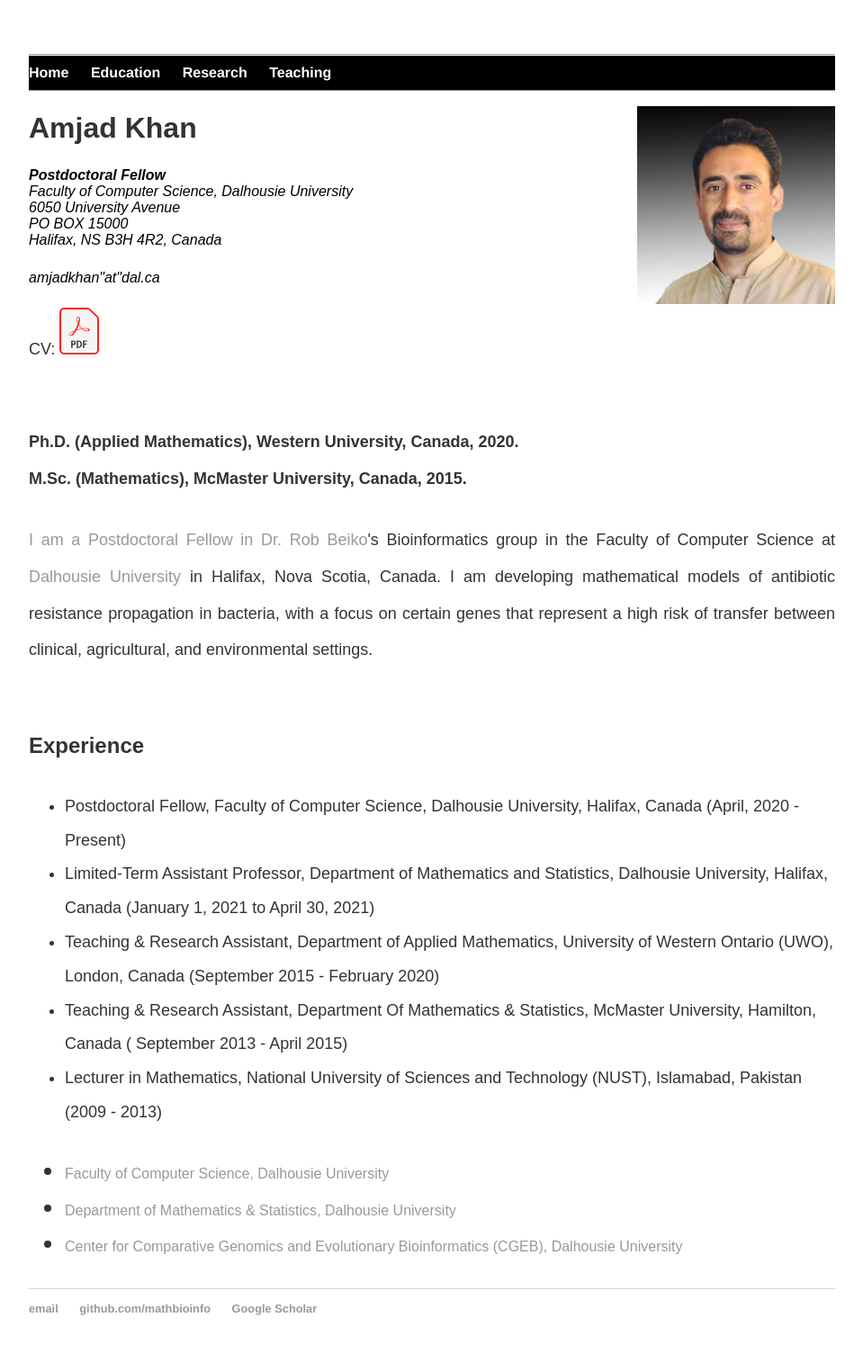
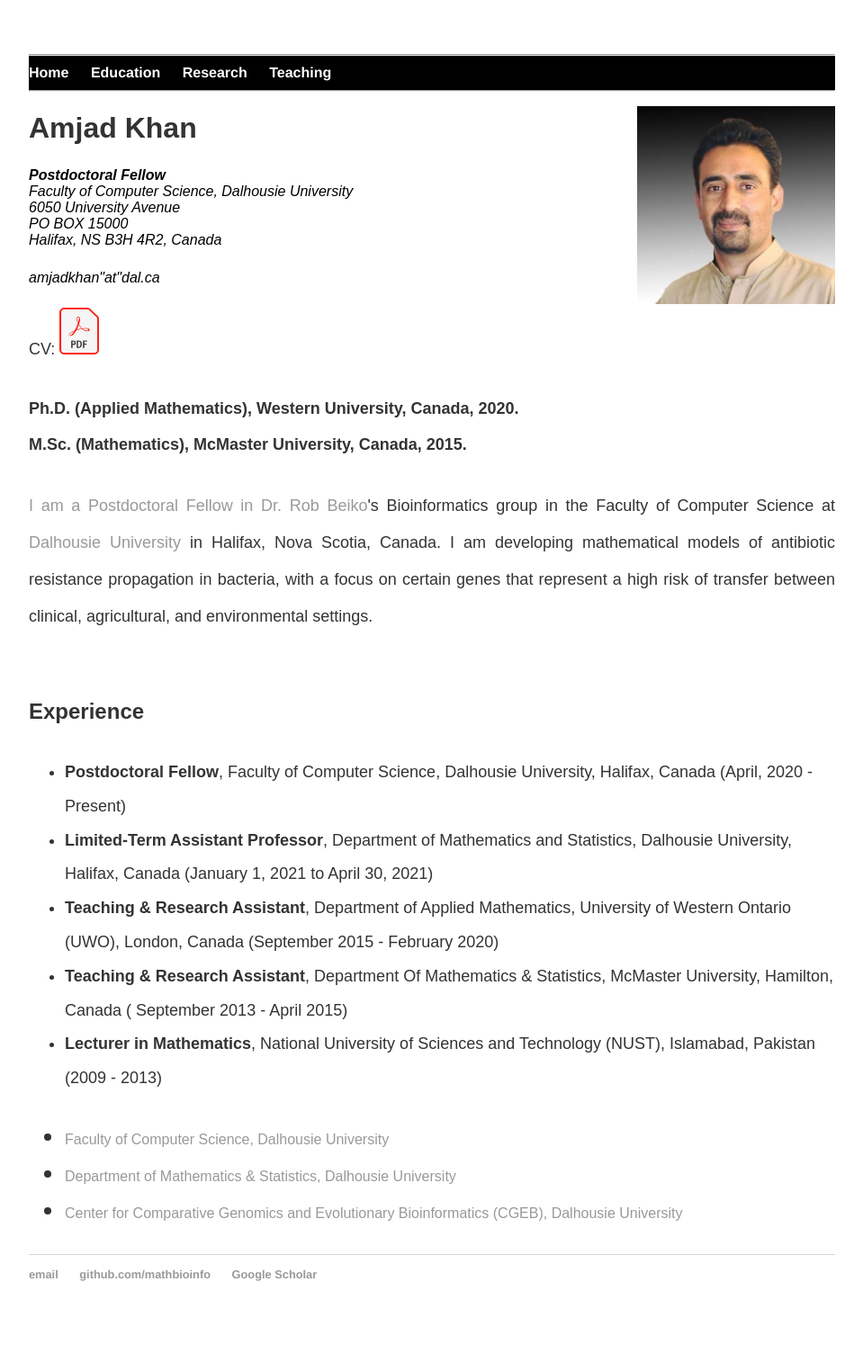
Before and after one commit to MathBioInfo/amjadkhan, a Jekyll site: the page index.html, which Jekyll copies as it is, in a window 1280 px wide. Shown: the whole page at 90% size, without its empty margins (160-1119 px from the left). Built offline with Jekyll 4.4.1, drawn with Linux system fonts in a browser that asks for light colours; after the commit the page ends 1486 px from its top, so only the background shows below that.

Commit message:
Update index.html

```diff
--- a/index.html
+++ b/index.html
@@ -44,7 +44,7 @@
                		<a href="cv.pdf" download>
                		<img src="images/pdf.png" alt="CV" width="44" height="52">
 			</p>
-			<p><br><strong> <font size="4"> Ph.D. (Applied Mathematics), Western University, Canada, 2020.
+			<p><strong> <font size="4"> Ph.D. (Applied Mathematics), Western University, Canada, 2020.
 			<br><font size="4">M.Sc. (Mathematics), McMaster University, Canada, 2015.</strong>
 			</p>
 
@@ -56,18 +56,16 @@
 			<p>
 			<br><font size="5"><b>Experience</b></font><br>
 			<ul>
-			<li>Postdoctoral Fellow, Faculty of Computer Science, Dalhousie University, Halifax,
+			<li><b>Postdoctoral Fellow</b>, Faculty of Computer Science, Dalhousie University, Halifax,
 			Canada (April, 2020 - Present)</li>
-			<li>Limited-Term Assistant Professor, Department of Mathematics and Statistics, Dalhousie University, Halifax, Canada (January 1, 2021 to April 30, 2021)</li>
-			<li>Teaching & Research Assistant, Department of Applied Mathematics, University
+			<li><b>Limited-Term Assistant Professor</b>, Department of Mathematics and Statistics, Dalhousie University, Halifax, Canada (January 1, 2021 to April 30, 2021)</li>
+			<li><b>Teaching & Research Assistant</b>, Department of Applied Mathematics, University
 			of Western Ontario (UWO), London, Canada (September 2015 - February 2020)</li>
-			<li>Teaching & Research Assistant, Department Of Mathematics & Statistics, McMaster University, Hamilton, Canada ( September 2013 - April 2015)</li>
-			<li>Lecturer in Mathematics, National University of Sciences and Technology (NUST),
+			<li><b>Teaching & Research Assistant</b>, Department Of Mathematics & Statistics, McMaster University, Hamilton, Canada ( September 2013 - April 2015)</li>
+			<li><b>Lecturer in Mathematics</b>, National University of Sciences and Technology (NUST),
 			Islamabad, Pakistan (2009 - 2013)</li>
 			</ul>
 			</p>
-
-
     		</div><!-- /.blurb -->
 		</div><!-- /.container -->
 
```
